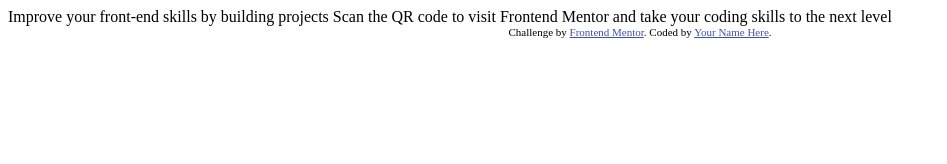
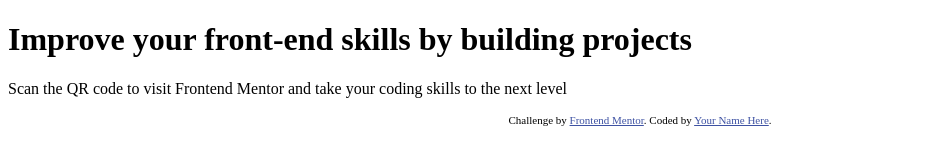
Before and after one commit to Lilleykuba/FrontendMentor-QRcode, a plain HTML site: page index.html in a window 1280 px wide. Shown: the whole page, without its empty margins (0-947 px from the left). Drawn offline with Linux system fonts and the light colour scheme.

Commit message:
Update index.html

```diff
--- a/index.html
+++ b/index.html
@@ -15,11 +15,12 @@
   </style>
 </head>
 <body>
-
-  Improve your front-end skills by building projects
-
-  Scan the QR code to visit Frontend Mentor and take your coding skills to the next level
-
+  <h1>
+    Improve your front-end skills by building projects
+  </h1>
+  <p>
+    Scan the QR code to visit Frontend Mentor and take your coding skills to the next level
+  </p>
   <div class="attribution">
     Challenge by <a href="https://www.frontendmentor.io?ref=challenge" target="_blank">Frontend Mentor</a>.
     Coded by <a href="#">Your Name Here</a>.
```
